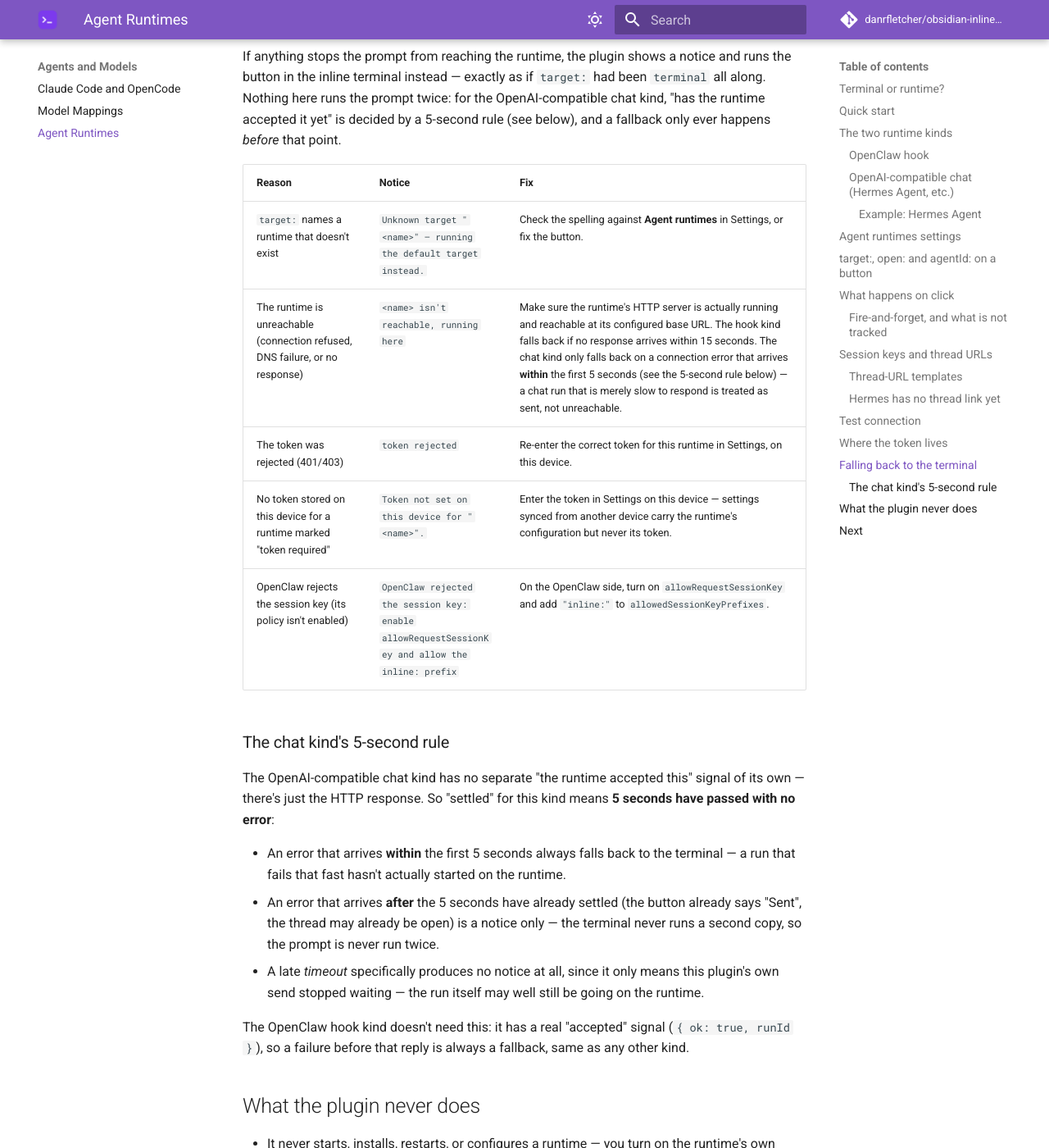
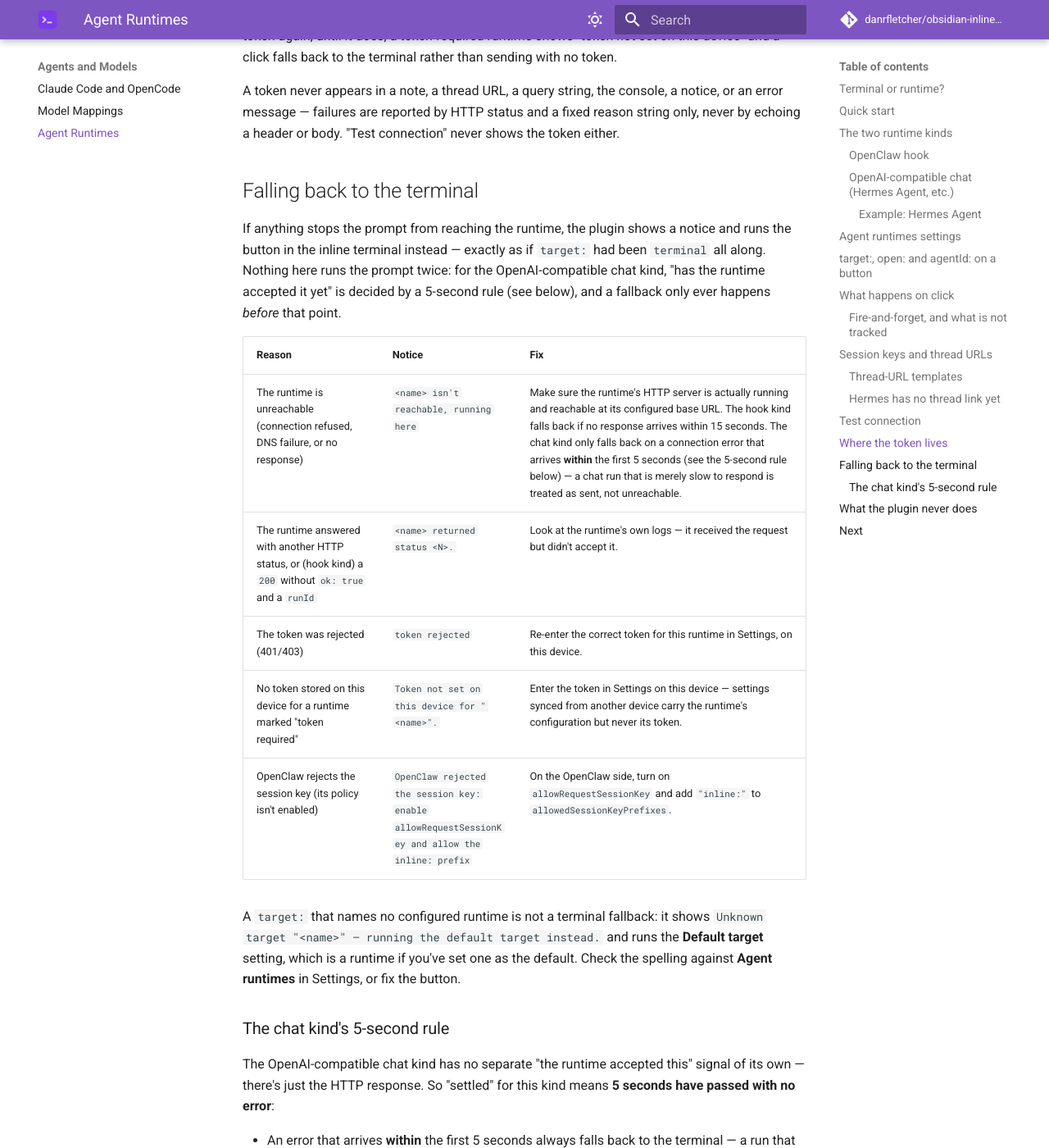
Before and after one commit to danrfletcher/obsidian-inline-agents, an MkDocs documentation site: the page built from docs/docs/agents/runtimes.md, in a window 1280 px wide and 1400 px high, scrolled down 8159 px. Shown: the whole window at 82% size. Built offline with MkDocs 1.6.1 and Material for MkDocs 9.7.7, drawn with Linux system fonts in a browser that asks for light colours; comment, search, counter and statistics services are not loaded; some of the changed text lies outside the part shown.

Commit message:
docs: correct unknown-target, header, token and Test-connection claims; add the 'returned status N' fallback row

`````diff
--- a/docs/docs/agents/runtimes.md
+++ b/docs/docs/agents/runtimes.md
@@ -20,7 +20,7 @@
 
 1. Turn on the runtime's HTTP endpoint (see [OpenClaw hook](#openclaw-hook) or [OpenAI-compatible chat](#openai-compatible-chat-hermes-agent-etc) below).
 2. Settings → Inline Agents → **Agent runtimes** → add a runtime. Give it a short **Name**, since that's what buttons type.
-3. Paste the token and click **Test connection**.
+3. In the **Token** field, pick or create a secret holding the token, then click **Test connection**.
 4. Add `target: <name>` to a button:
 
 ````markdown
@@ -46,7 +46,7 @@
 
 Example: OpenClaw is running at `http://127.0.0.1:18789`.
 
-1. In Settings → Inline Agents → **Agent runtimes**, add a runtime: name `openclaw`, kind **OpenClaw hook**, base URL `http://127.0.0.1:18789`, agent ID `main`, and the hook's token (e.g. `<your-hook-token>` — paste the real value OpenClaw gave you; the field is masked and the value never leaves this device).
+1. In Settings → Inline Agents → **Agent runtimes**, add a runtime: name `openclaw`, kind **OpenClaw hook**, base URL `http://127.0.0.1:18789`, agent ID `main`, and the hook's token (e.g. `<your-hook-token>`). The **Token** field is Obsidian's secret picker: choose an existing secret, or create a new one named for this runtime and paste the value OpenClaw gave you. The value stays in this device's secret storage and is never synced; it is sent only to this runtime, as the bearer token.
 2. OpenClaw itself must have these enabled before the hook will accept a request:
     - `hooks.enabled`
     - `allowRequestSessionKey: true`
@@ -111,7 +111,7 @@
 | **Agent ID or model** | text | The OpenClaw agent id, or the chat kind's `model`. A button's `agentId:` line overrides this for that one button. |
 | **Token required** | toggle, default on | When on, a click is blocked with a notice ("token not set on this device") if no token is stored on this device, and the thread never reaches the runtime. |
 | **Send session key as `x-openclaw-session-key`** | toggle, default off (chat kind only) | Turn on when the chat endpoint is itself OpenClaw's, so it can see the same session key as the hook kind does. |
-| **Token** | masked secret field | Stored in Obsidian's own per-device secret storage, not `data.json` — see [Where the token lives](#where-the-token-lives) below. |
+| **Token** | secret picker | Choose or create a named secret in Obsidian's own per-device secret storage — only the secret's name is saved in `data.json`, never the value. See [Where the token lives](#where-the-token-lives) below. |
 | **Thread-URL template** | text, optional | Builds the link the "Sent to `<name>` ↗" button opens — see [Thread-URL templates](#thread-url-templates) below. |
 | **Test connection** | button | Checks reachability and the token, without sending a prompt — see [Test connection](#test-connection) below. |
 
@@ -121,6 +121,8 @@
 - The toggle next to it — the default for a button's `open:` line when it's missing or malformed. On by default.
 
 Two runtimes can't share a name — the settings tab refuses to save a duplicate.
+
+A new runtime is only a draft until it has a valid name and base URL: nothing is written to your settings before that, and a draft you leave unfinished is dropped when you close the settings tab. Renaming the runtime that is the **Default target** keeps it as the Default target under its new name.
 
 ## `target:`, `open:` and `agentId:` on a button
 
@@ -167,7 +169,7 @@
 
 | Placeholder | Fills in |
 |---|---|
-| `{agentId}` | The agent ID/model actually used for this click (the button's `agentId:` override, or the runtime's configured one). |
+| `{agentId}` | The agent ID/model actually used for this click (the button's `agentId:` override, or the runtime's configured one), URI-encoded so a `/`, `?` or `#` in it can't change the URL's shape. |
 | `{sessionKey}` | The full session key, e.g. `inline:weekly-review:1760000000000`. |
 | `{sessionKeyPath}` | The session key split on `:` into path segments and rejoined with `/` — `inline/weekly-review/1760000000000`. |
 
@@ -188,7 +190,7 @@
 
 ## Test connection
 
-Each runtime has its own **Test connection** button — it checks reachability and the token *without* sending a prompt, using whatever token is currently typed into the form (not necessarily what's already saved). For the OpenAI-compatible chat kind this calls the standard `GET /models` endpoint, which actually validates the token; the OpenClaw hook kind has no safe, non-prompt endpoint to check against, so this only confirms the base URL is reachable (the result message says so).
+Each runtime has its own **Test connection** button — it checks reachability and the token *without* sending a prompt, using the token stored under the secret name this runtime is set to (there's no separate unsaved token — pick or create the secret first). For the OpenAI-compatible chat kind this calls the standard `GET /models` endpoint, which actually validates the token; the OpenClaw hook kind has no safe, non-prompt endpoint to check against, so this only confirms the base URL is reachable (the result message says so).
 
 ## Where the token lives
 
@@ -202,11 +204,13 @@
 
 | Reason | Notice | Fix |
 |---|---|---|
-| `target:` names a runtime that doesn't exist | `Unknown target "<name>" — running the default target instead.` | Check the spelling against **Agent runtimes** in Settings, or fix the button. |
 | The runtime is unreachable (connection refused, DNS failure, or no response) | `<name> isn't reachable, running here` | Make sure the runtime's HTTP server is actually running and reachable at its configured base URL. The hook kind falls back if no response arrives within 15 seconds. The chat kind only falls back on a connection error that arrives **within** the first 5 seconds (see the 5-second rule below) — a chat run that is merely slow to respond is treated as sent, not unreachable. |
+| The runtime answered with another HTTP status, or (hook kind) a `200` without `ok: true` and a `runId` | `<name> returned status <N>.` | Look at the runtime's own logs — it received the request but didn't accept it. |
 | The token was rejected (401/403) | `token rejected` | Re-enter the correct token for this runtime in Settings, on this device. |
 | No token stored on this device for a runtime marked "token required" | `Token not set on this device for "<name>".` | Enter the token in Settings on this device — settings synced from another device carry the runtime's configuration but never its token. |
 | OpenClaw rejects the session key (its policy isn't enabled) | `OpenClaw rejected the session key: enable allowRequestSessionKey and allow the inline: prefix` | On the OpenClaw side, turn on `allowRequestSessionKey` and add `"inline:"` to `allowedSessionKeyPrefixes`. |
+
+A `target:` that names no configured runtime is not a terminal fallback: it shows `Unknown target "<name>" — running the default target instead.` and runs the **Default target** setting, which is a runtime if you've set one as the default. Check the spelling against **Agent runtimes** in Settings, or fix the button.
 
 ### The chat kind's 5-second rule
 
@@ -222,7 +226,7 @@
 
 - It never starts, installs, restarts, or configures a runtime — you turn on the runtime's own HTTP endpoint yourself, outside of Obsidian. The plugin only ever talks to a runtime you've explicitly configured, and only on a button click or "Test connection" — never on its own.
 - It makes no network request to anything you haven't configured in **Agent runtimes**.
-- No OAuth, no login flow, no custom header beyond a bearer token.
+- No OAuth and no login flow: the only credential it ever sends is the bearer token. (The requests also carry non-secret protocol headers: the hook kind's `Idempotency-Key`, and the chat kind's optional `x-openclaw-session-key`.)
 
 ## Next
 
`````
Also changed, not shown: docs/docs/faq.md (+3 -1 lines), docs/docs/reference/fields.md (+1 -1 lines), docs/docs/settings.md (+1 -1 lines).
